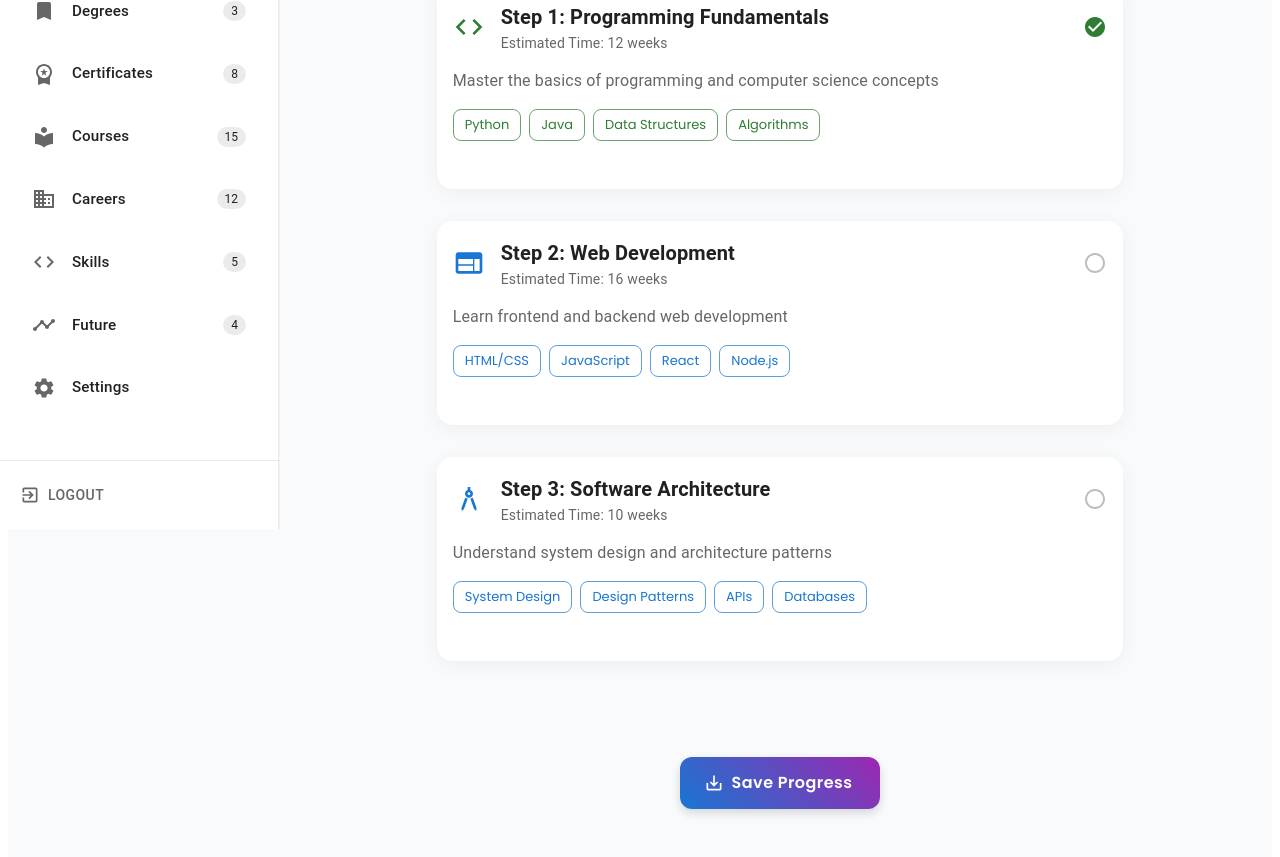
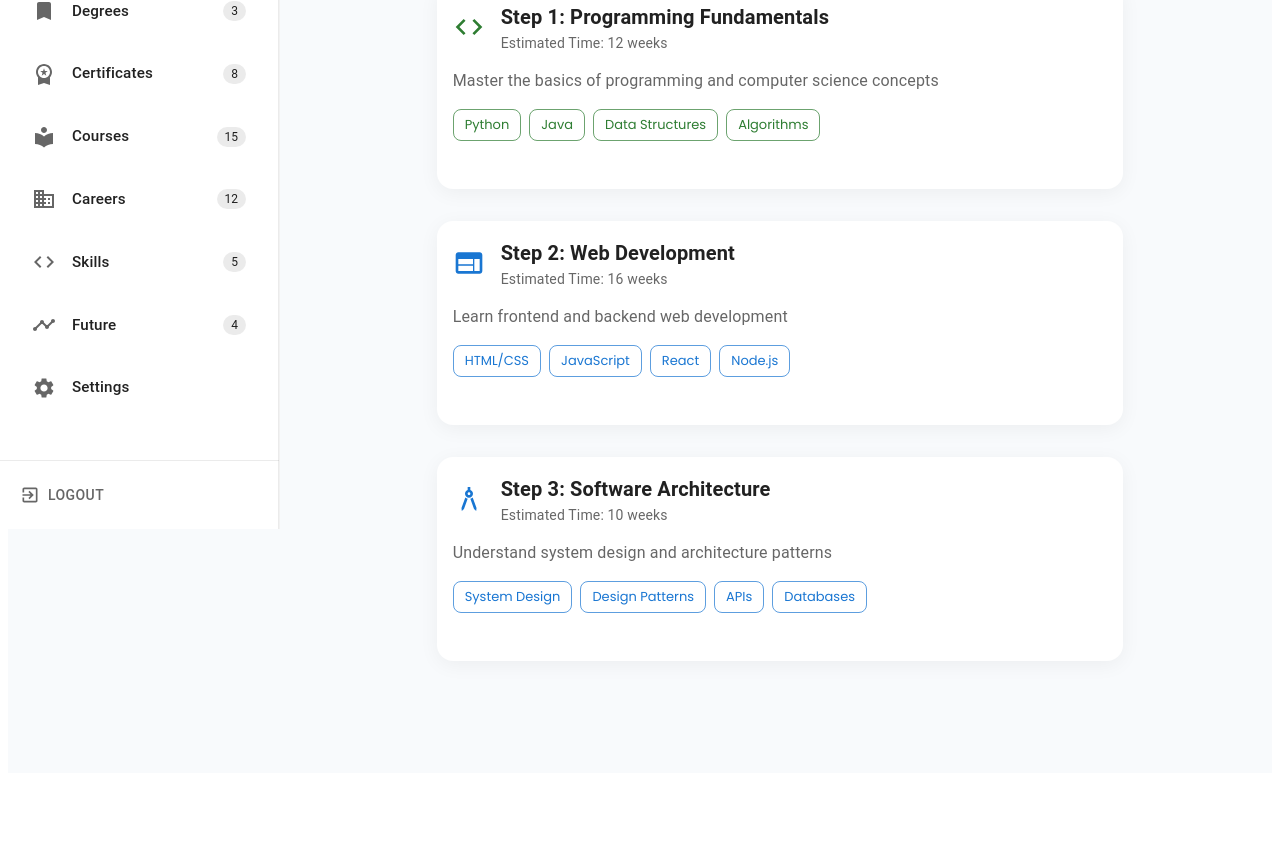
Before and after one commit to krishan44/Project-Frontend, a React (Vite) app in the folder Frontend/Ai-Academic Advisor/: page /roadmap in a window 1280 px wide. Shown: the part 271-1128 px from the top of the page. After the commit the page ends 1052 px from the top, so only its background shows below. Built offline with nearby package versions, Linux system fonts and the light colour scheme.

Commit message:
changes to the UI remove the button and circle

```diff
--- a/Frontend/Ai-Academic Advisor/src/Components/User/Certificate.jsx
+++ b/Frontend/Ai-Academic Advisor/src/Components/User/Certificate.jsx
@@ -249,7 +249,7 @@ const Certificate = () => {
         ))}
       </Grid>
 
-      <Box sx={{
+      {/* <Box sx={{
         display: 'flex',
         alignItems: 'center',
         justifyContent: 'center',
@@ -263,7 +263,7 @@ const Certificate = () => {
         >
           {saving ? 'Saving...' : 'Save Certificates'}
         </StyledSaveButton>
-      </Box>
+      </Box> */}
 
       <Snackbar
         open={snackbar.open}
--- a/Frontend/Ai-Academic Advisor/src/Components/User/Degree.jsx
+++ b/Frontend/Ai-Academic Advisor/src/Components/User/Degree.jsx
@@ -193,7 +193,7 @@ const Degree = () => {
         ))}
       </Grid>
 
-      <Box sx={{
+      {/* <Box sx={{
         display: 'flex',
         alignItems: 'center',
         justifyContent: 'center',
@@ -207,7 +207,7 @@ const Degree = () => {
         >
           {saving ? 'Saving...' : 'Save Degrees'}
         </StyledSaveButton>
-      </Box>
+      </Box> */}
 
       <Snackbar
         open={snackbar.open}
--- a/Frontend/Ai-Academic Advisor/src/Components/User/careers.jsx
+++ b/Frontend/Ai-Academic Advisor/src/Components/User/careers.jsx
@@ -262,7 +262,7 @@ const Careers = () => {
           </Grid>
         ))}
       </Grid>
-      <Box sx={{
+      {/* <Box sx={{
               display: 'flex',
               alignItems: 'center',
               justifyContent: 'center',
@@ -276,7 +276,7 @@ const Careers = () => {
               >
                 {saving ? 'Saving...' : 'Save Preferences'}
               </StyledSaveButton>
-            </Box>
+            </Box> */}
 
             <Snackbar
               open={snackbar.open}
--- a/Frontend/Ai-Academic Advisor/src/Components/User/courses.jsx
+++ b/Frontend/Ai-Academic Advisor/src/Components/User/courses.jsx
@@ -293,7 +293,7 @@ const Courses = () => {
         ))}
       </Grid>
 
-      <Box sx={{
+      {/* <Box sx={{
         display: 'flex',
         alignItems: 'center',
         justifyContent: 'center',
@@ -307,7 +307,7 @@ const Courses = () => {
         >
           {saving ? 'Saving...' : 'Save Courses'}
         </StyledSaveButton>
-      </Box>
+      </Box> */}
 
       <Snackbar
         open={snackbar.open}
--- a/Frontend/Ai-Academic Advisor/src/Components/User/future.jsx
+++ b/Frontend/Ai-Academic Advisor/src/Components/User/future.jsx
@@ -311,7 +311,7 @@ const Future = () => {
         </Grid>
       </Grid>
 
-      <Box sx={{
+      {/* <Box sx={{
         display: 'flex',
         alignItems: 'center',
         justifyContent: 'center',
@@ -325,7 +325,7 @@ const Future = () => {
         >
           {saving ? 'Saving...' : 'Save Career Path'}
         </StyledSaveButton>
-      </Box>
+      </Box> */}
 
       <Snackbar
         open={snackbar.open}
--- a/Frontend/Ai-Academic Advisor/src/Components/User/roadmap.jsx
+++ b/Frontend/Ai-Academic Advisor/src/Components/User/roadmap.jsx
@@ -250,11 +250,11 @@ const Roadmap = () => {
                         Estimated Time: {node.estimatedTime}
                       </Typography>
                     </Box>
-                    {node.status === 'completed' ? (
+                    {/* {node.status === 'completed' ? (
                       <CheckCircle color="success" />
                     ) : (
                       <RadioButtonUnchecked color="disabled" />
-                    )}
+                    )} */}
                   </Box>
 
                   <Typography color="text.secondary" sx={{ mb: 2 }}>
@@ -302,7 +302,7 @@ const Roadmap = () => {
 
         ))}
       </RoadmapContainer>
-      <Box sx={{
+      {/* <Box sx={{
         display: 'flex',
         alignItems: 'center',
         justifyContent: 'center',
@@ -316,7 +316,7 @@ const Roadmap = () => {
         >
           {saving ? 'Saving...' : 'Save Progress'}
         </StyledSaveButton>
-      </Box>
+      </Box> */}
 
       <Snackbar
         open={snackbar.open}
--- a/Frontend/Ai-Academic Advisor/src/Components/User/skills.jsx
+++ b/Frontend/Ai-Academic Advisor/src/Components/User/skills.jsx
@@ -252,7 +252,7 @@ const Skills = () => {
         ))}
       </Grid>
 
-      <Box sx={{
+      {/* <Box sx={{
         display: 'flex',
         alignItems: 'center',
         justifyContent: 'center',
@@ -266,7 +266,7 @@ const Skills = () => {
         >
           {saving ? 'Saving...' : 'Save Skills'}
         </StyledSaveButton>
-      </Box>
+      </Box> */}
 
       <Snackbar
         open={snackbar.open}
```
